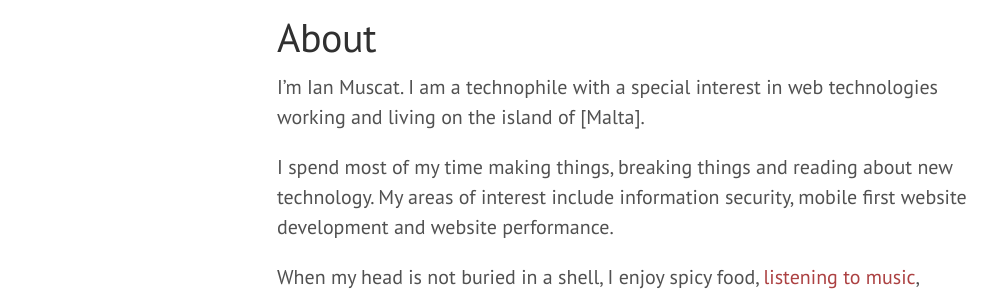
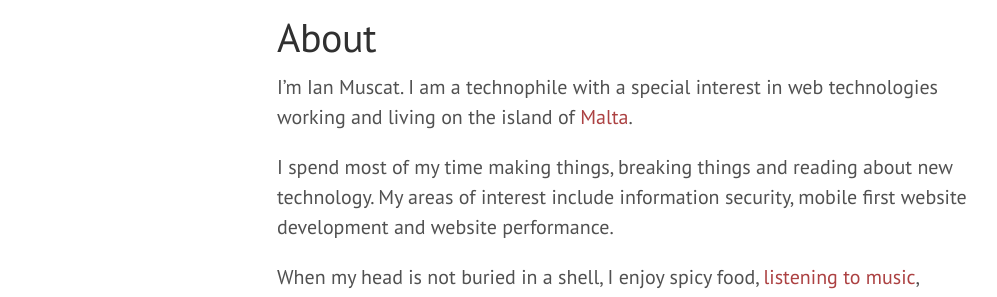
Before and after one commit to ianmuscat/ianmuscat.github.io, a Jekyll site: the page built from about.md, in a window 1280 px wide. Shown: the part 120-417 px from the top of the page, without its empty margins (3-1000 px from the left). Built offline with Jekyll 4.4.1, drawn with Linux system fonts in a browser that asks for light colours; some of the changed lines change nothing that is shown.

Commit message:
Fix link

```diff
--- a/about.md
+++ b/about.md
@@ -3,7 +3,7 @@ layout: page
 title: About
 ---
 
-I'm Ian Muscat. I am a technophile with a special interest in web technologies working and living on the island of [Malta].
+I'm Ian Muscat. I am a technophile with a special interest in web technologies working and living on the island of [Malta](https://en.wikipedia.org/wiki/Malta).
 
 I spend most of my time making things, breaking things and reading about new technology. My areas of interest include information security, mobile first website development and website performance.
 
```
